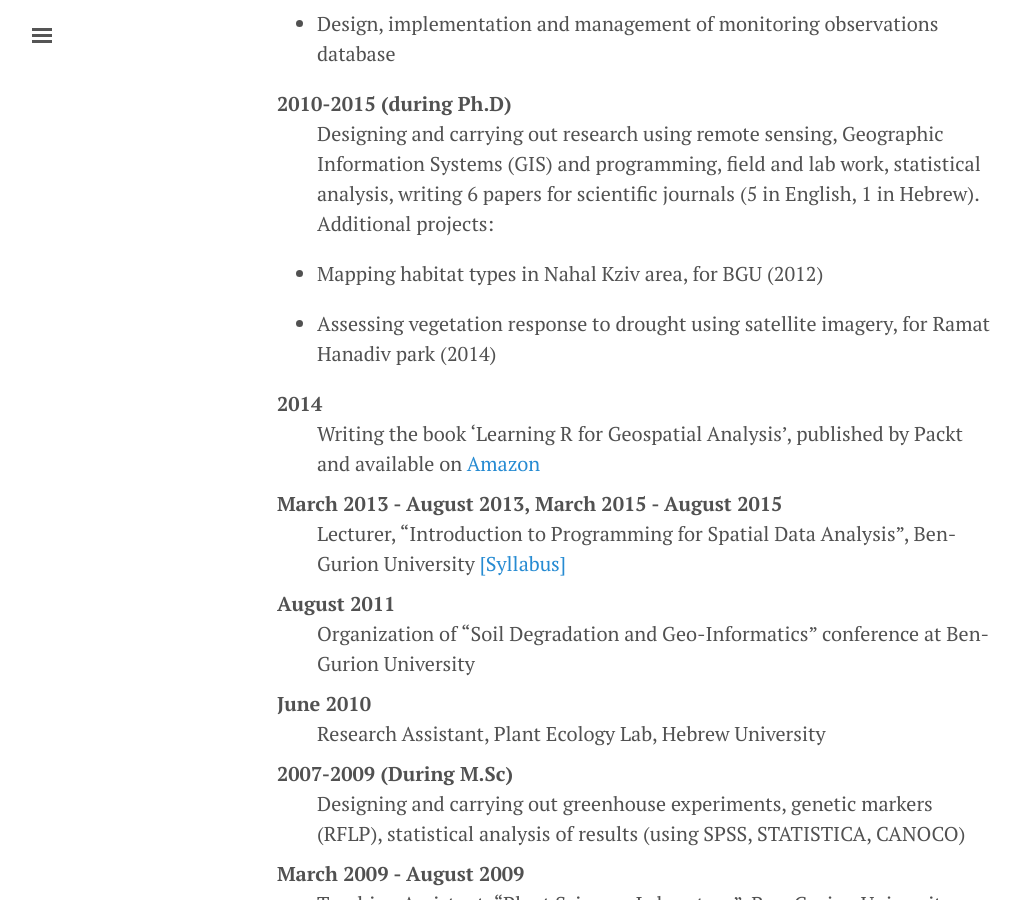
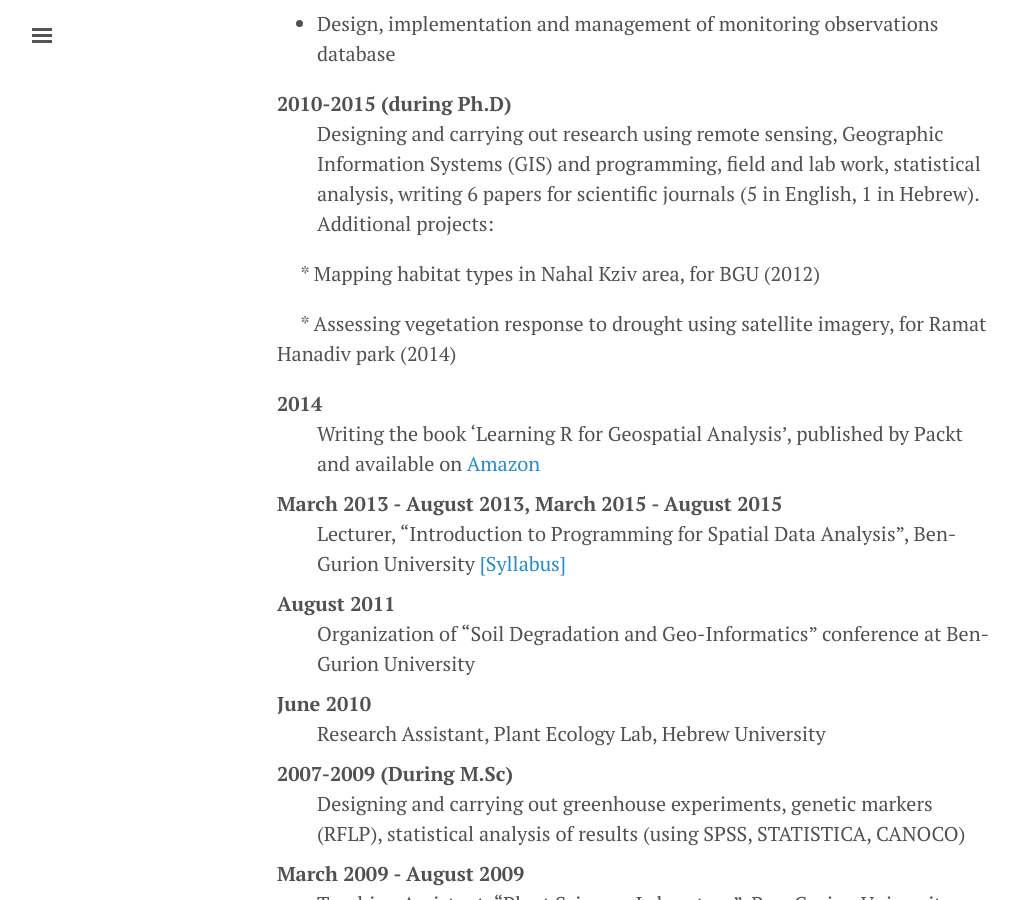
Before and after one commit to michaeldorman/michaeldorman.github.io, a Jekyll site: the page built from cv.md, in a window 1280 px wide and 900 px high, scrolled down 1136 px. Shown: the whole window, without its empty margins (3-1024 px from the left). Built offline with Jekyll 4.4.1, drawn with Linux system fonts in a browser that asks for light colours; some of the changed lines change nothing that is shown.

Commit message:
Update cv.md

```diff
--- a/cv.md
+++ b/cv.md
@@ -44,9 +44,9 @@
 2010-2015 (during Ph.D)
 :    Designing and carrying out research using remote sensing, Geographic Information Systems (GIS) and programming, field and lab work, statistical analysis, writing 6 papers for scientific journals (5 in English, 1 in Hebrew). Additional projects:
 
-  * Mapping habitat types in Nahal Kziv area, for BGU (2012)
+&nbsp;&nbsp;&nbsp;&nbsp;  * Mapping habitat types in Nahal Kziv area, for BGU (2012)
 
-  * Assessing vegetation response to drought using satellite imagery, for Ramat Hanadiv park (2014)
+&nbsp;&nbsp;&nbsp;&nbsp; * Assessing vegetation response to drought using satellite imagery, for Ramat Hanadiv park (2014)
 
 2014
 :    Writing the book 'Learning R for Geospatial Analysis', published by Packt and
```
